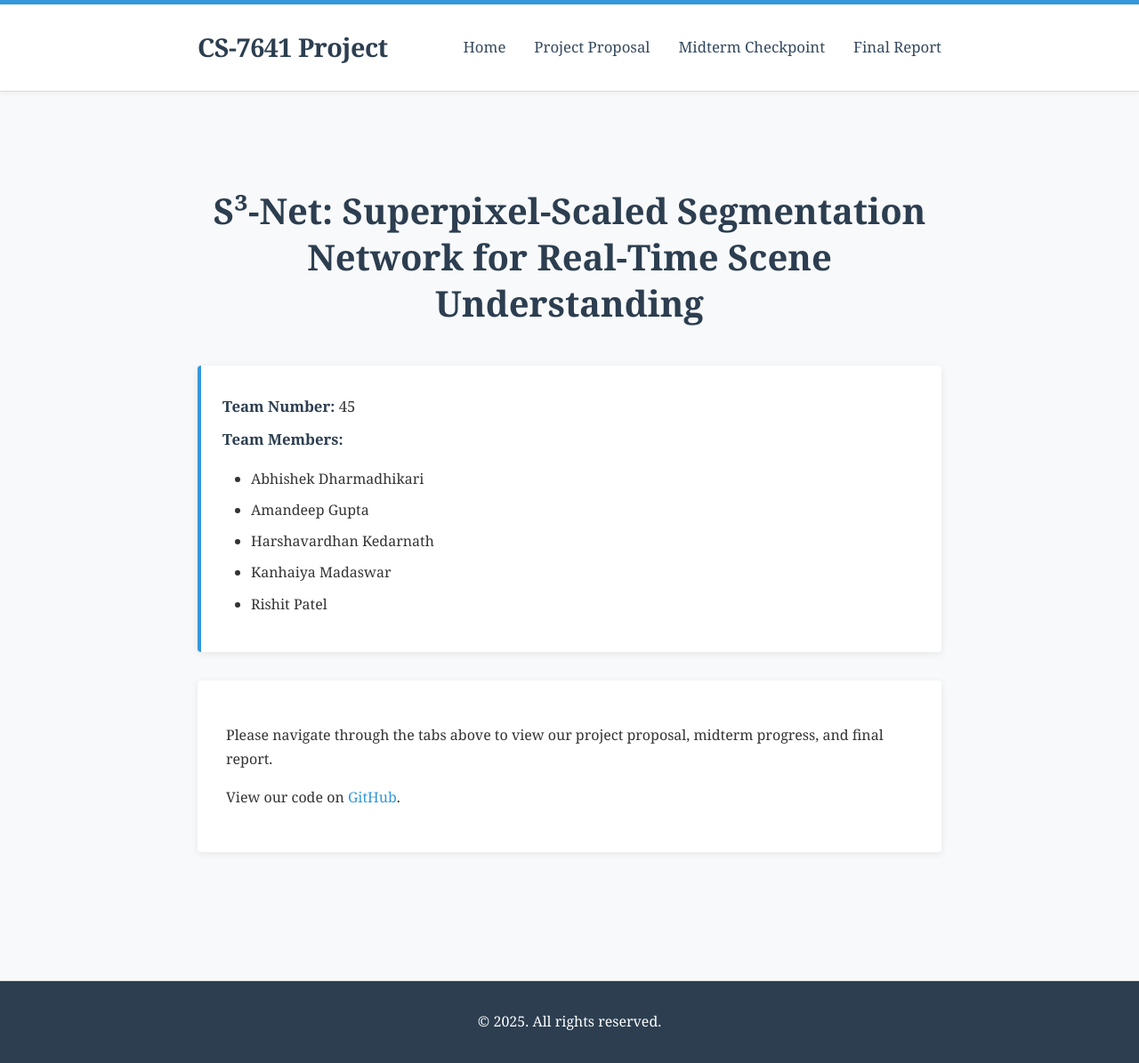
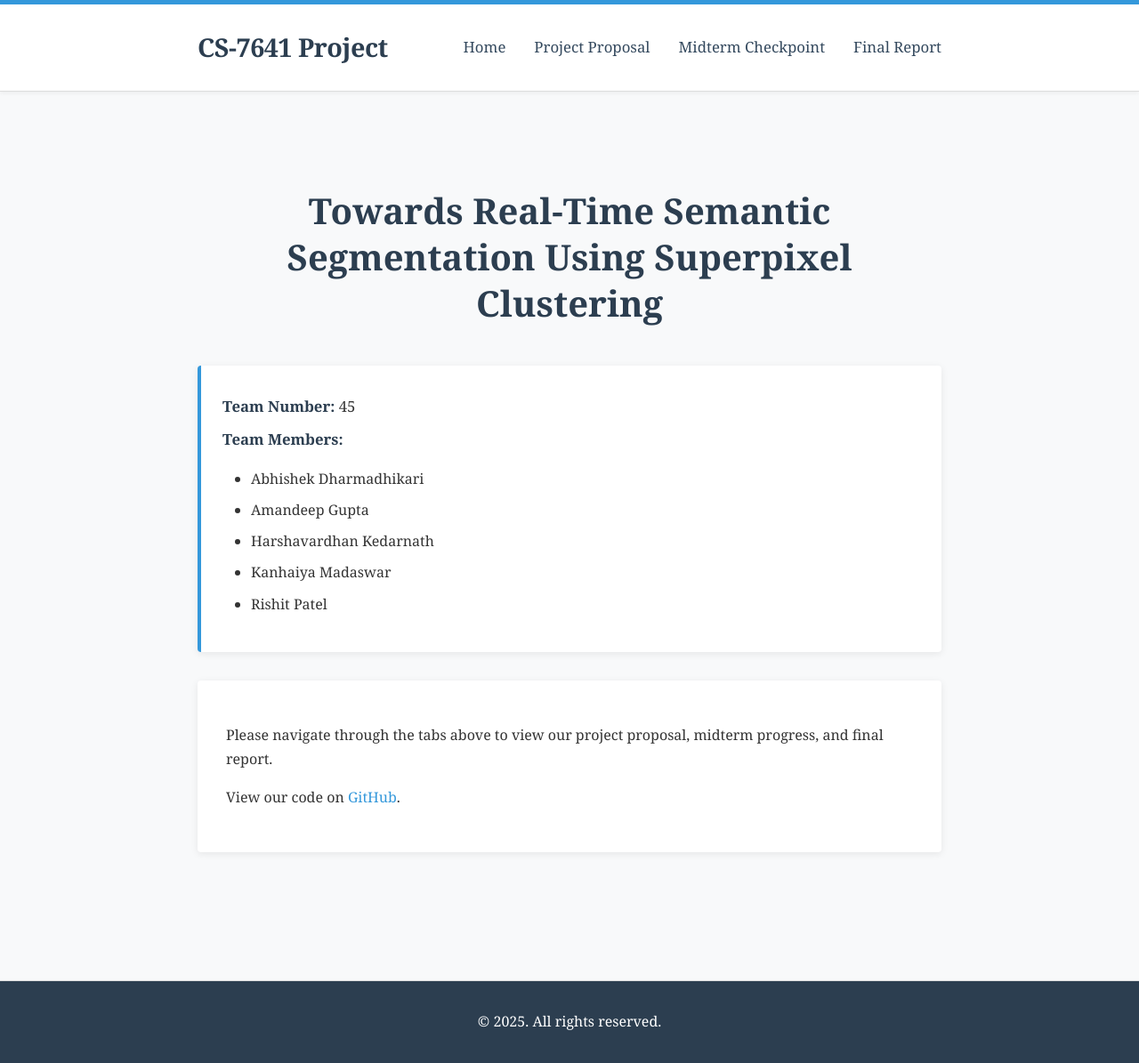
Before and after one commit to rpatel917/Efficient_Superpixel_Segmentation, a Jekyll site: the page built from index.md, in a window 1280 px wide. Shown: the whole page at 89% size. Built offline with Jekyll 4.4.1, drawn with Linux system fonts in a browser that asks for light colours.

Commit message:
Update index.md

```diff
--- a/index.md
+++ b/index.md
@@ -4,7 +4,7 @@ title: Home
 ---
 
 <div class="home-container">
-  <h1 class="project-title">S³-Net: Superpixel-Scaled Segmentation Network for Real-Time Scene Understanding</h1>
+  <h1 class="project-title">Towards Real-Time Semantic Segmentation Using Superpixel Clustering</h1>
 
   <div class="project-info">
     <p><strong>Team Number:</strong> 45</p>
```
